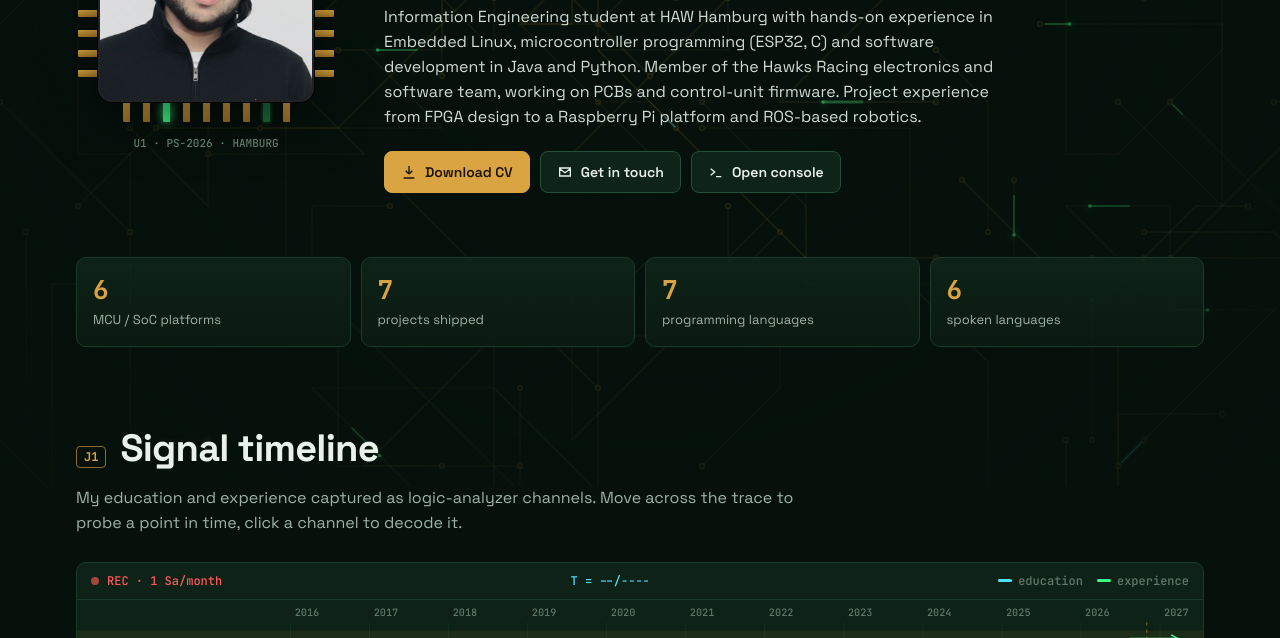
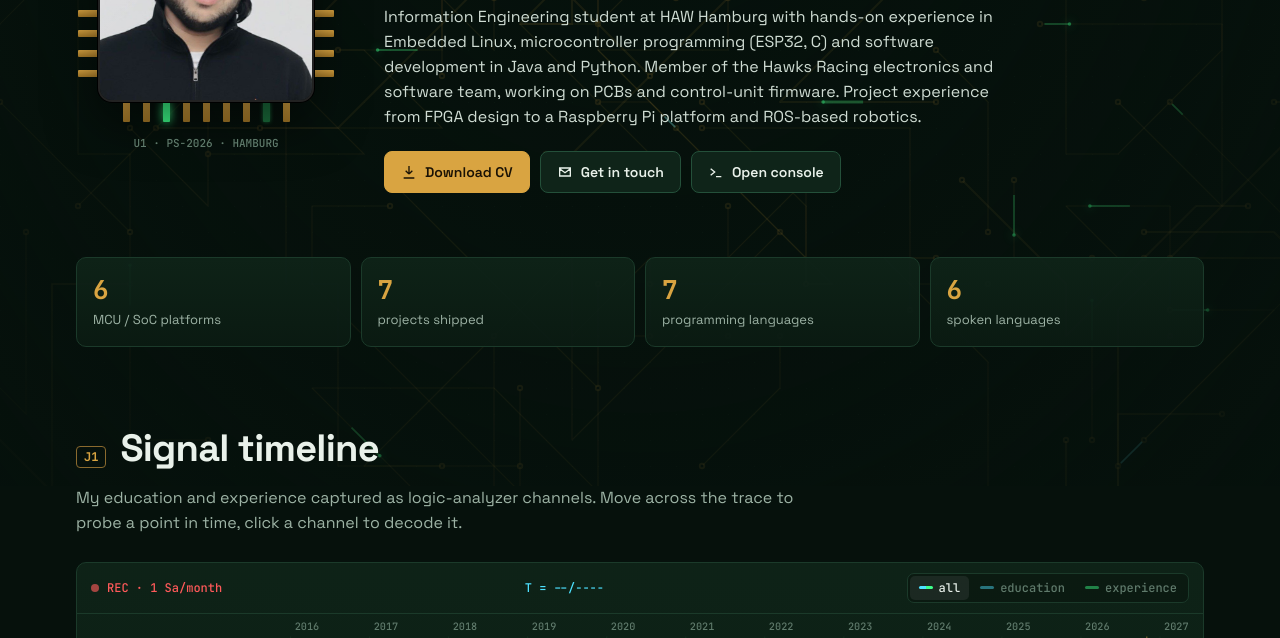
Before and after one commit to PooriaShahbazi/Lebenslauf, a plain HTML site: page index.html in a window 1280 px wide. Shown: the part 314-952 px from the top of the page. Drawn offline with Linux system fonts and the light colour scheme.

Commit message:
Timeline: filter by education/experience; subtle scrollbars
Co-Authored-By: Claude Opus 5.5 <noreply@anthropic.com>

```diff
--- a/index.html
+++ b/index.html
@@ -121,10 +121,19 @@ section{padding:72px 0 24px}
 .la-top .rec i{width:8px;height:8px;border-radius:50%;background:var(--red);animation:pulse 1.2s infinite}
 .la-top .probe{color:var(--cyan);white-space:nowrap;overflow:hidden;text-overflow:ellipsis;min-width:0}
 @media (max-width:700px){.la-top .probe{order:3;flex:1 1 100%}}
-.la-legend{display:flex;gap:14px}
-.la-legend span{display:flex;align-items:center;gap:6px}
-.la-legend i{width:14px;height:3px;border-radius:2px}
+.la-legend{display:flex;gap:2px;padding:2px;border:1px solid var(--line);border-radius:7px;background:rgba(0,0,0,.25)}
+.la-legend button{display:flex;align-items:center;gap:6px;font:inherit;color:var(--faint);background:none;border:0;border-radius:5px;padding:4px 9px;cursor:pointer;transition:color .2s,background .2s}
+.la-legend button:hover{color:var(--muted)}
+.la-legend button[aria-pressed="true"]{color:var(--text,#e8f0ea);background:rgba(255,255,255,.07)}
+.la-legend button:focus-visible{outline:1px solid var(--led);outline-offset:1px}
+.la-legend i{width:14px;height:3px;border-radius:2px;opacity:.45;transition:opacity .2s}
+.la-legend button[aria-pressed="true"] i{opacity:1}
 .la-scroll{overflow-x:auto;-webkit-overflow-scrolling:touch}
+.la-scroll,.term-body{scrollbar-width:thin;scrollbar-color:rgba(61,255,138,.28) transparent}
+.la-scroll::-webkit-scrollbar,.term-body::-webkit-scrollbar{height:6px;width:6px;background:transparent}
+.la-scroll::-webkit-scrollbar-track,.term-body::-webkit-scrollbar-track{background:transparent}
+.la-scroll::-webkit-scrollbar-thumb,.term-body::-webkit-scrollbar-thumb{background:rgba(61,255,138,.28);border-radius:3px}
+.la-scroll::-webkit-scrollbar-thumb:hover,.term-body::-webkit-scrollbar-thumb:hover{background:rgba(61,255,138,.5)}
 #la-svg{display:block;min-width:820px;width:100%;user-select:none;touch-action:pan-x}
 #la-svg .ch{cursor:pointer;outline:none}
 #la-svg .ch:focus-visible .bg{fill:rgba(61,255,138,.08);stroke:var(--led)}
@@ -318,7 +327,7 @@ footer .silk{display:inline-block;border:1px solid var(--line);padding:6px 12px;
         <div class="la-top">
           <span class="rec"><i></i>REC · 1 Sa/month</span>
           <span class="probe" id="probe">T = --/----</span>
-          <span class="la-legend"><span><i style="background:var(--cyan)"></i><span data-t="edu"></span></span><span><i style="background:var(--led)"></i><span data-t="work"></span></span></span>
+          <span class="la-legend" role="group" aria-label="Filter"><button type="button" data-view="all" aria-pressed="true"><i style="background:linear-gradient(90deg,var(--cyan) 50%,var(--led) 50%)"></i><span data-t="all"></span></button><button type="button" data-view="edu" aria-pressed="false"><i style="background:var(--cyan)"></i><span data-t="edu"></span></button><button type="button" data-view="work" aria-pressed="false"><i style="background:var(--led)"></i><span data-t="work"></span></button></span>
         </div>
         <div class="la-scroll"><svg id="la-svg"></svg></div>
         <div class="la-detail" id="la-detail"></div>
@@ -393,7 +402,7 @@ const UI = {
     cv:"Download CV", talk:"Get in touch", tryshell:"Open console",
     stats:[["MCU / SoC platforms"],["projects shipped"],["programming languages"],["spoken languages"]],
     s_tl:"Signal timeline", s_tl_sub:"My education and experience captured as logic-analyzer channels. Move across the trace to probe a point in time, click a channel to decode it.",
-    edu:"education", work:"experience", la_hint:"↔ hover or drag across the trace · click a channel to decode",
+    all:"all", edu:"education", work:"experience", la_hint:"↔ hover or drag across the trace · click a channel to decode",
     s_pr:"Projects", s_pr_sub:"Hardware, firmware and software I've built. Hover the CyPi diagram to explore its buses.",
     s_sk:"Skills", s_sk_sub:"Mapped like a peripheral register. Click any bit to light up where I've used it.",
     s_la:"Languages", s_la_sub:"Proficiency rendered as PWM duty cycle.",
@@ -416,7 +425,7 @@ const UI = {
     cv:"Lebenslauf herunterladen", talk:"Kontakt aufnehmen", tryshell:"Konsole öffnen",
     stats:[["MCU-/SoC-Plattformen"],["Projekte umgesetzt"],["Programmiersprachen"],["Sprachen"]],
     s_tl:"Signal-Zeitleiste", s_tl_sub:"Ausbildung und Berufserfahrung als Logikanalysator-Kanäle. Mit der Maus über die Spur fahren, um einen Zeitpunkt abzutasten; Kanal anklicken zum Dekodieren.",
-    edu:"Ausbildung", work:"Erfahrung", la_hint:"↔ über die Spur fahren oder ziehen · Kanal anklicken zum Dekodieren",
+    all:"alle", edu:"Ausbildung", work:"Erfahrung", la_hint:"↔ über die Spur fahren oder ziehen · Kanal anklicken zum Dekodieren",
     s_pr:"Projekte", s_pr_sub:"Hardware, Firmware und Software, die ich gebaut habe. Fahre über das CyPi-Diagramm, um die Busse zu erkunden.",
     s_sk:"Kenntnisse", s_sk_sub:"Abgebildet wie ein Peripherie-Register. Klicke ein Bit an, um zu sehen, wo ich es eingesetzt habe.",
     s_la:"Sprachen", s_la_sub:"Sprachniveau als PWM-Tastverhältnis.",
@@ -618,10 +627,18 @@ function startTyper(){
 
 /* ================= LOGIC ANALYZER ================= */
 let selCh = "HAWKS", skillFilter = null, laDrawn = false;
+let laView = "all"; try{ const v=localStorage.getItem("laView"); if(["all","edu","work"].includes(v)) laView=v; }catch(e){}
+const laItems = () => TIMELINE.filter(it => laView==="all" || it.k===laView);
+function setLaView(v){
+  laView=v; try{ localStorage.setItem("laView",v); }catch(e){}
+  document.querySelectorAll(".la-legend button").forEach(b=>b.setAttribute("aria-pressed",String(b.dataset.view===v)));
+  if(!laItems().some(it=>it.id===selCh)) selCh=laItems()[0].id;
+  laDrawn=false; renderLA(); renderDetail();
+}
 const COL = {edu:"#4de1ff", work:"#3dff8a"};
 function renderLA(){
   const svg=$("#la-svg"); const rowH=34, top=30, left=170, right=24, W=1100;
-  const H=top+TIMELINE.length*rowH+14;
+  const ITEMS=laItems(); const H=top+ITEMS.length*rowH+14;
   const t0=2015.5, t1=Math.max(NOW+.4, 2027);
   const X=t=>left+(t-t0)/(t1-t0)*(W-left-right);
   svg.setAttribute("viewBox",`0 0 ${W} ${H}`);
@@ -629,7 +646,7 @@ function renderLA(){
   // grid + axis
   for(let y=Math.ceil(t0);y<=t1;y++){ const x=X(y); s+=`<line x1="${x}" y1="${top-8}" x2="${x}" y2="${H-8}" stroke="#14301f" stroke-width="1"/><text class="axis" x="${x+4}" y="${top-14}">${y}</text>`; }
   const xn=X(NOW); s+=`<line x1="${xn}" y1="${top-8}" x2="${xn}" y2="${H-8}" stroke="#d9a441" stroke-dasharray="3 4" opacity=".6"/><text class="axis" x="${xn+4}" y="${H-1}" fill="#d9a441" style="fill:#d9a441">now</text>`;
-  TIMELINE.forEach((it,i)=>{
+  ITEMS.forEach((it,i)=>{
     const y=top+i*rowH, lo=y+rowH-9, hi=y+8, a=X(ym(it.from)), ongoing=!it.to, b=ongoing?W-right:X(ym(it.to)), c=COL[it.k], sl=3;
     const label=esc(it.id);
     const dimmed = skillFilter && !it.tags.includes(skillFilter);
@@ -659,14 +676,14 @@ function renderLA(){
     if(x<left||x>W-right){ cur.setAttribute("x1",-10); cur.setAttribute("x2",-10); return; }
     cur.setAttribute("x1",x); cur.setAttribute("x2",x);
     const t=t0+(x-left)/(W-left-right)*(t1-t0); const y=Math.floor(t), m=Math.floor((t-y)*12)+1;
-    const hiN=TIMELINE.filter(it=>ym(it.from)<=t && t<=(it.to?ym(it.to):NOW)).map(it=>it.id);
+    const hiN=ITEMS.filter(it=>ym(it.from)<=t && t<=(it.to?ym(it.to):NOW)).map(it=>it.id);
     probe.textContent=`T = ${String(m).padStart(2,"0")}/${y}  ·  HIGH: ${hiN.length?hiN.join(" "):"—"}`;
   };
   svg.addEventListener("pointermove",move);
   svg.addEventListener("pointerleave",()=>{ cur.setAttribute("x1",-10); cur.setAttribute("x2",-10); probe.textContent="T = --/----"; });
 }
 function renderDetail(){
-  const it=TIMELINE.find(x=>x.id===selCh)||TIMELINE[0];
+  const it=laItems().find(x=>x.id===selCh)||laItems()[0];
   const when=`${it.from} – ${it.to||T("present")}`;
   $("#la-detail").innerHTML=`<div>
     <h3>${esc(L(it.title))}</h3>
@@ -943,6 +960,8 @@ function setLang(l){
   $("#profile").textContent=T("profile");
   $("#cv-btn").href=`CV_Pooria_Shahbazi_${l.toUpperCase()}.pdf`;
   $("#foot").textContent=`© ${new Date().getFullYear()} · ${T("foot")}`;
+  document.querySelectorAll(".la-legend button").forEach(b=>{ b.setAttribute("aria-pressed",String(b.dataset.view===laView)); b.onclick=()=>setLaView(b.dataset.view); });
+  if(!laItems().some(it=>it.id===selCh)) selCh=laItems()[0].id;
   renderNav(); renderStats(); renderLA(); renderDetail(); renderProjects(); renderSkills(); renderLangs(); renderContact(); startTyper();
   document.querySelectorAll(".reveal").forEach(e=>{ if(e.getBoundingClientRect().top<innerHeight) e.classList.add("in"); });
 }
```
Also changed, not shown: 1 other file.
